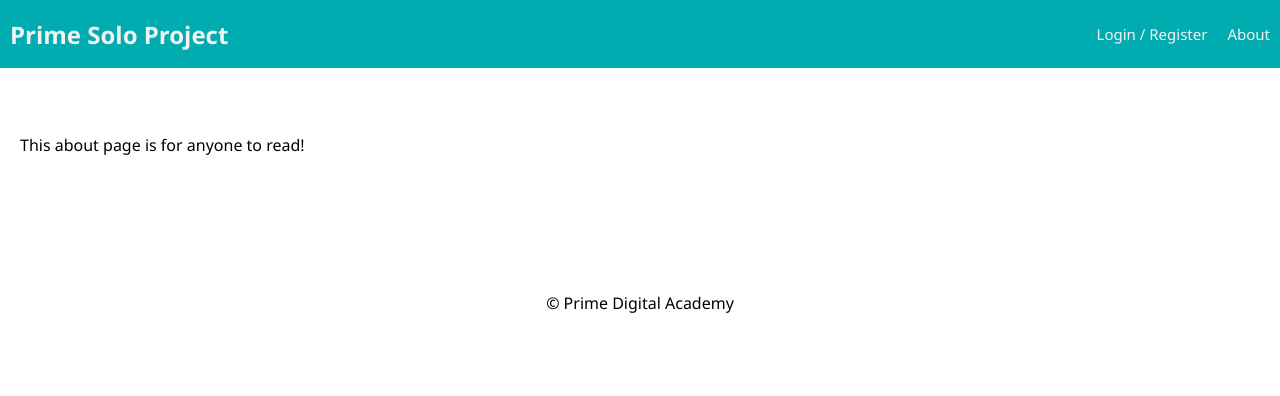
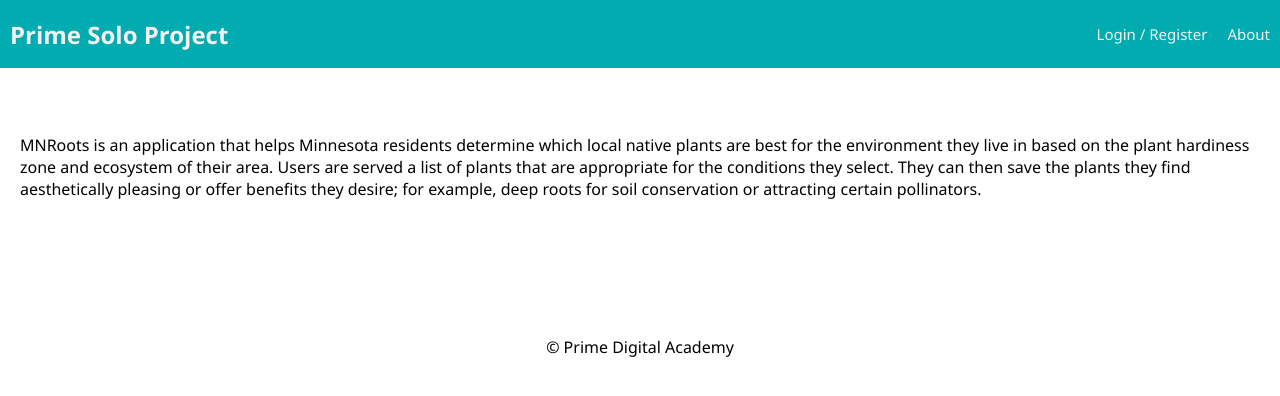
Before and after one commit to lilylacosse/MNRoots, a React (Create React App) app: page /#/about in a window 1280 px wide. Shown: the top 396 px of the page. Built offline with nearby package versions, Linux system fonts and the light colour scheme; no server answers.

Commit message:
updated AboutPage copy to reflect personal project

```diff
--- a/src/components/AboutPage/AboutPage.jsx
+++ b/src/components/AboutPage/AboutPage.jsx
@@ -9,7 +9,7 @@ function AboutPage() {
   return (
     <div className="container">
       <div>
-        <p>This about page is for anyone to read!</p>
+        <p>MNRoots is an application that helps Minnesota residents determine which local native plants are best for the environment they live in based on the plant hardiness zone and ecosystem of their area. Users are served a list of plants that are appropriate for the conditions they select. They can then save the plants they find aesthetically pleasing or offer benefits they desire; for example, deep roots for soil conservation or attracting certain pollinators. </p>
       </div>
     </div>
   );
```
